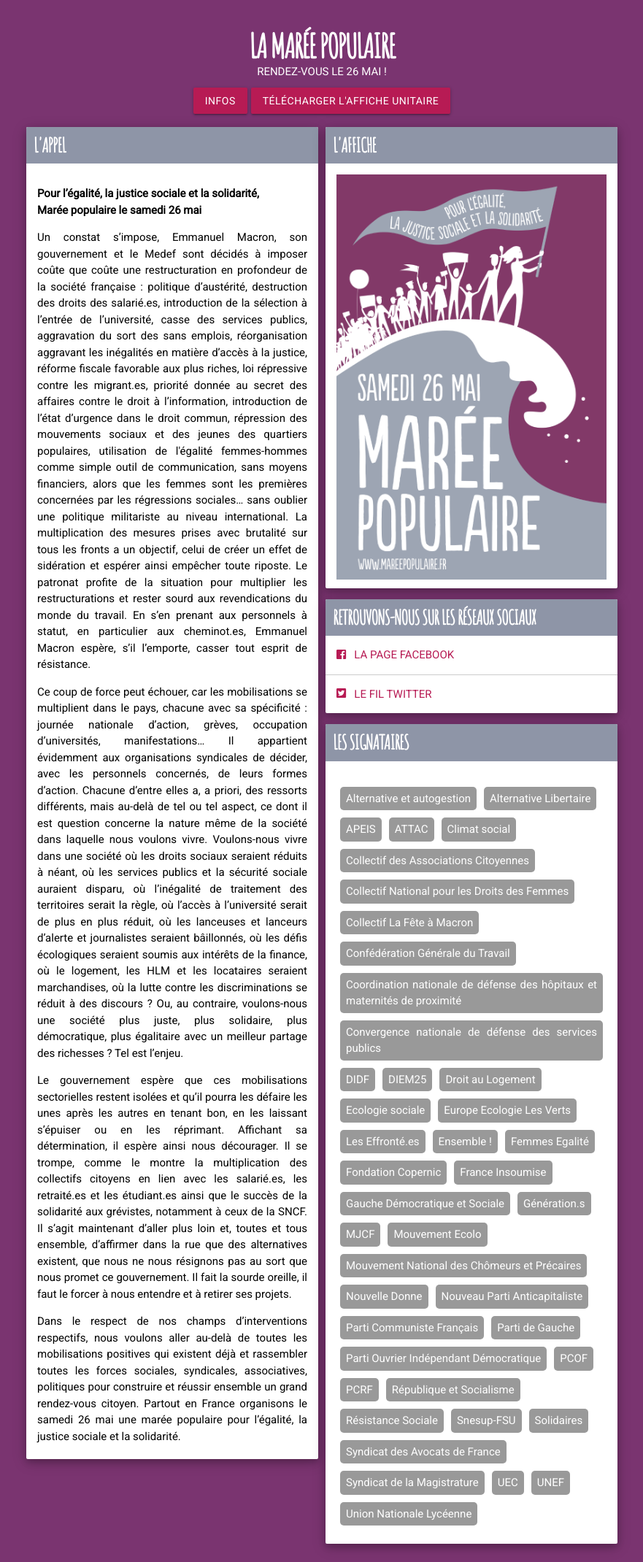
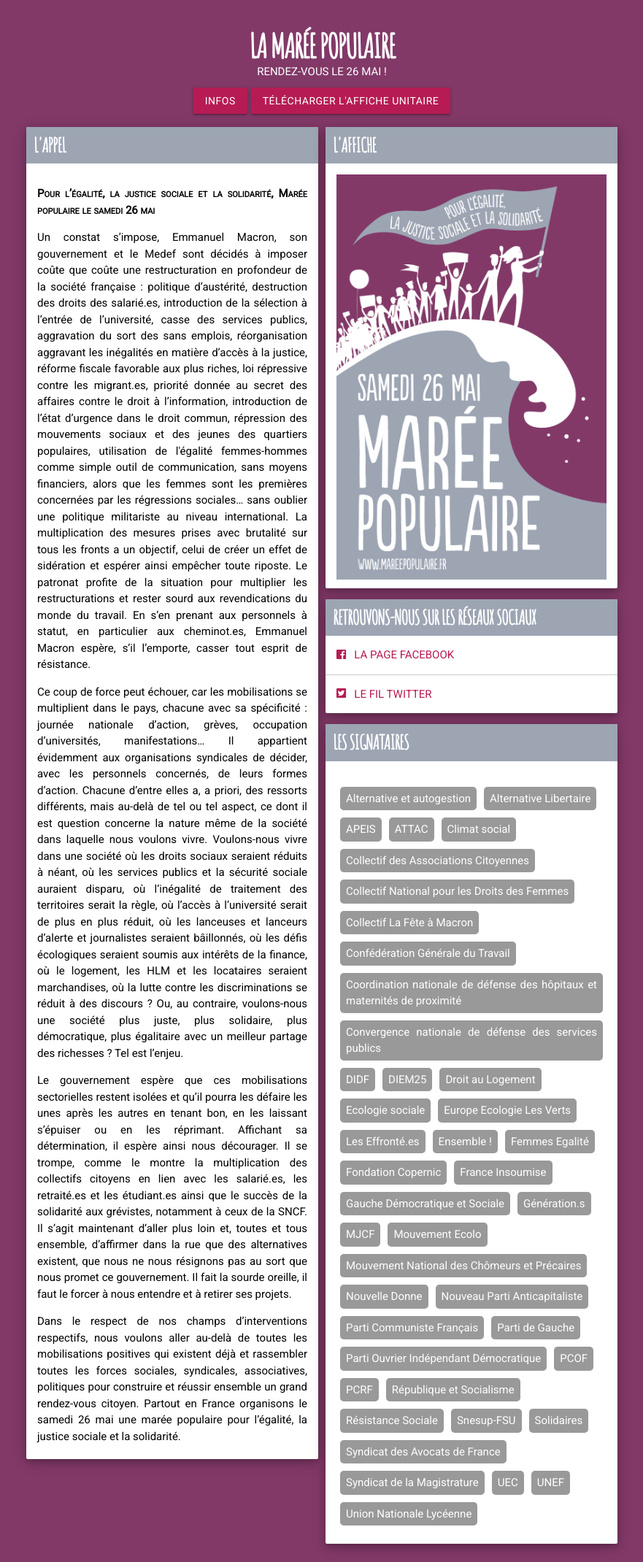
Before and after one commit to tonygoussot/mareepopulaire, a Jekyll site: the page built from index.html, in a window 1280 px wide. Shown: the whole page at 73% size, without its empty margins (199-1080 px from the left). Built offline with Jekyll 4.4.1, drawn with Linux system fonts in a browser that asks for light colours; nearby versions of some CDN libraries; comment, search, counter and statistics services are not loaded.

Commit message:
Utilisation couleurs screen

```diff
--- a/index.html
+++ b/index.html
@@ -8,11 +8,10 @@
             <div class="Article__title">
                 L'appel
             </div>
-            <div class="Article__content">
-                <p><b>
-                    Pour l’égalité, la justice sociale et la solidarité,<br/>
+            <div class="Article__content Appel">
+                <p class="Appel__intro">
+                    Pour l’égalité, la justice sociale et la solidarité,
                     Marée populaire le samedi 26 mai
-                </b>
                 </p>
                 <p>
                     Un constat s’impose, Emmanuel Macron, son gouvernement et le Medef sont décidés à imposer coûte que
--- a/public/css/style.scss
+++ b/public/css/style.scss
@@ -2,8 +2,8 @@
 ---
 
 // COLORS
-$background-color: #7a3470;
-$secondary-color: #8e95a7;
+$background-color: #823968;
+$secondary-color: #9da5b3;
 $tertiary-color: rgb(183, 27, 84); // default materialize color for buttons
 $fourth-color: #03A9F4;
 
@@ -208,6 +208,11 @@
   margin-right: 0.5em;
 }
 
+.Appel__intro {
+  font-weight: bold;
+  font-variant: small-caps;
+}
+
 .card {
   box-shadow: 0 4px 10px 0 rgba(0, 0, 0, .2), 0 4px 20px 0 rgba(0, 0, 0, .19);
   border-radius: 2px;
```
